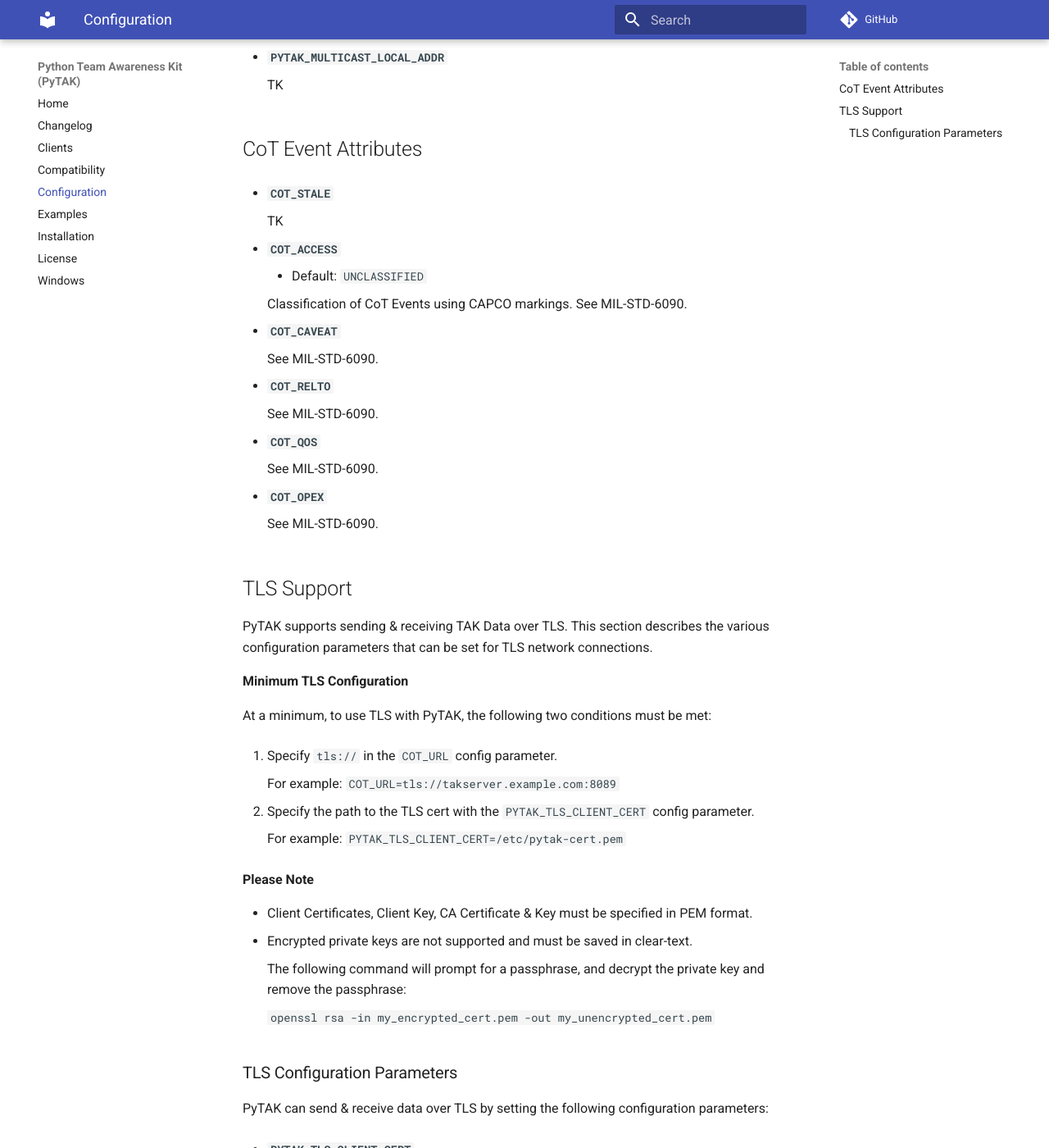
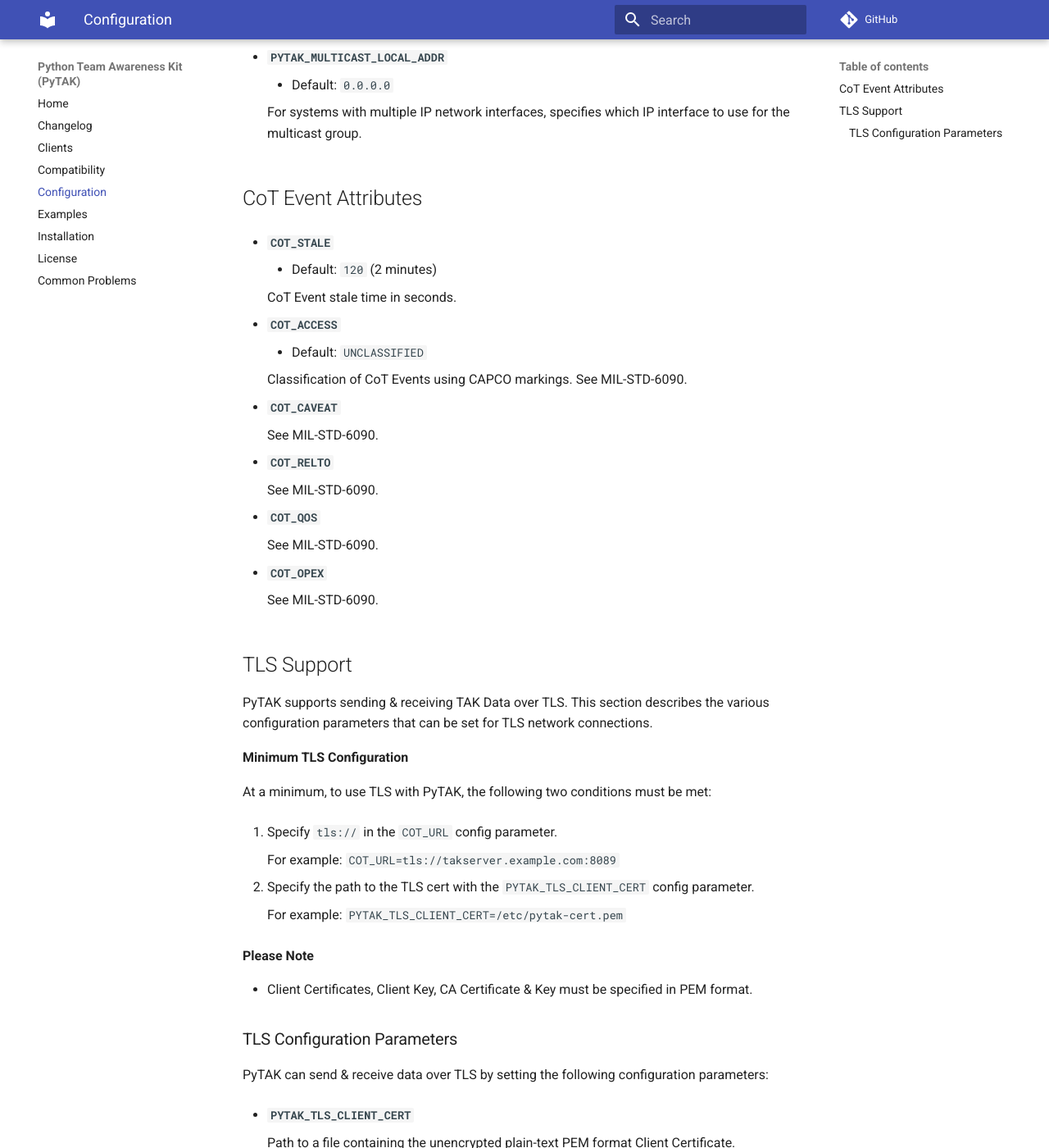
Before and after one commit to snstac/pytak, an MkDocs documentation site: the page built from docs/configuration.md, in a window 1280 px wide and 1400 px high, scrolled down 1551 px. Shown: the whole window at 82% size. Built offline with MkDocs 1.6.1 and Material for MkDocs 9.7.7, drawn with Linux system fonts in a browser that asks for light colours; comment, search, counter and statistics services are not loaded; some of the changed text lies outside the part shown.

Commit message:
additional documentation fixes

```diff
--- a/docs/configuration.md
+++ b/docs/configuration.md
@@ -20,6 +20,7 @@
 
     **N.B.** `+wo` modifier stands for 'write-only', and allows multiple PyTAK
     applications to run on a single bound-interface without monopolizing a port. If you're getting a 'cannot bind to port' or 'port occupied error', try adding the `+wo` modifier.
+
 
 * **`TAK_PROTO`**
     * Default: `0` ("TAK Protocol - Version 0", XML)
@@ -64,15 +65,17 @@
 
 
 * **`PYTAK_MULTICAST_LOCAL_ADDR`**
+    * Default: `0.0.0.0`
 
-    TK
+    For systems with multiple IP network interfaces, specifies which IP interface to use for the multicast group.
 
 
 ## CoT Event Attributes
 
 * **`COT_STALE`**
+    * Default: `120` (2 minutes)
 
-    TK
+    CoT Event stale time in seconds.
 
 
 * **`COT_ACCESS`**
@@ -120,11 +123,6 @@
 **Please Note**
 
 * Client Certificates, Client Key, CA Certificate & Key must be specified in PEM format.
-* Encrypted private keys are not supported and must be saved in clear-text.
-
-    The following command will prompt for a passphrase, and decrypt the private key and remove the passphrase:
-
-    ``openssl rsa -in my_encrypted_cert.pem -out my_unencrypted_cert.pem``
 
 ### TLS Configuration Parameters
 
@@ -177,6 +175,7 @@
 
     ``PYTAK_TLS_CLIENT_CIPHERS=ECDHE-ECDSA-AES256-GCM-SHA384:ECDHE-ECDSA-AES256-GCM-SHA384``
 
+
 * **`PYTAK_TLS_CLIENT_PASSWORD`** (optional)
 
     Password for PKCS#12 (.p12) password protected certificates or password protected Private Keys.
```
Also changed, not shown: other parts of docs/configuration.md (+1 -1 lines), CHANGELOG.md (+1 -0 lines), docs/troubleshooting.md (+9 -0 lines), pytak/__init__.py (+8 -1 lines), 3 other files.
